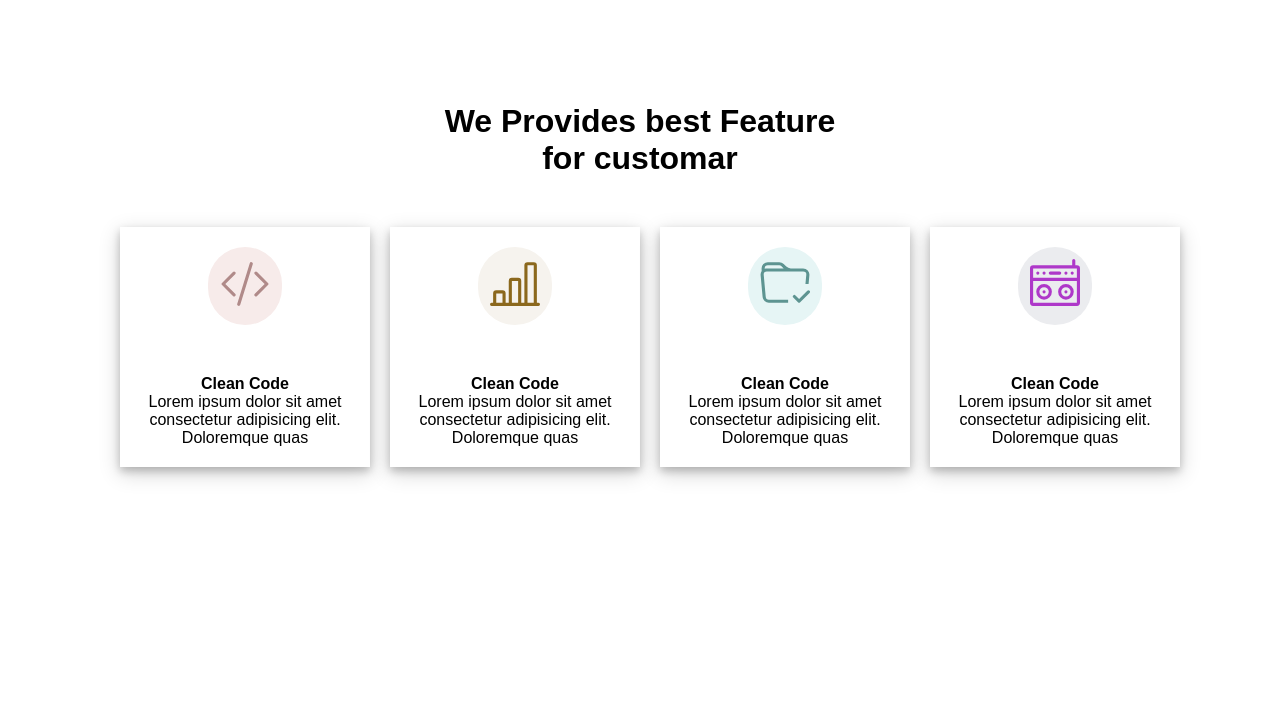
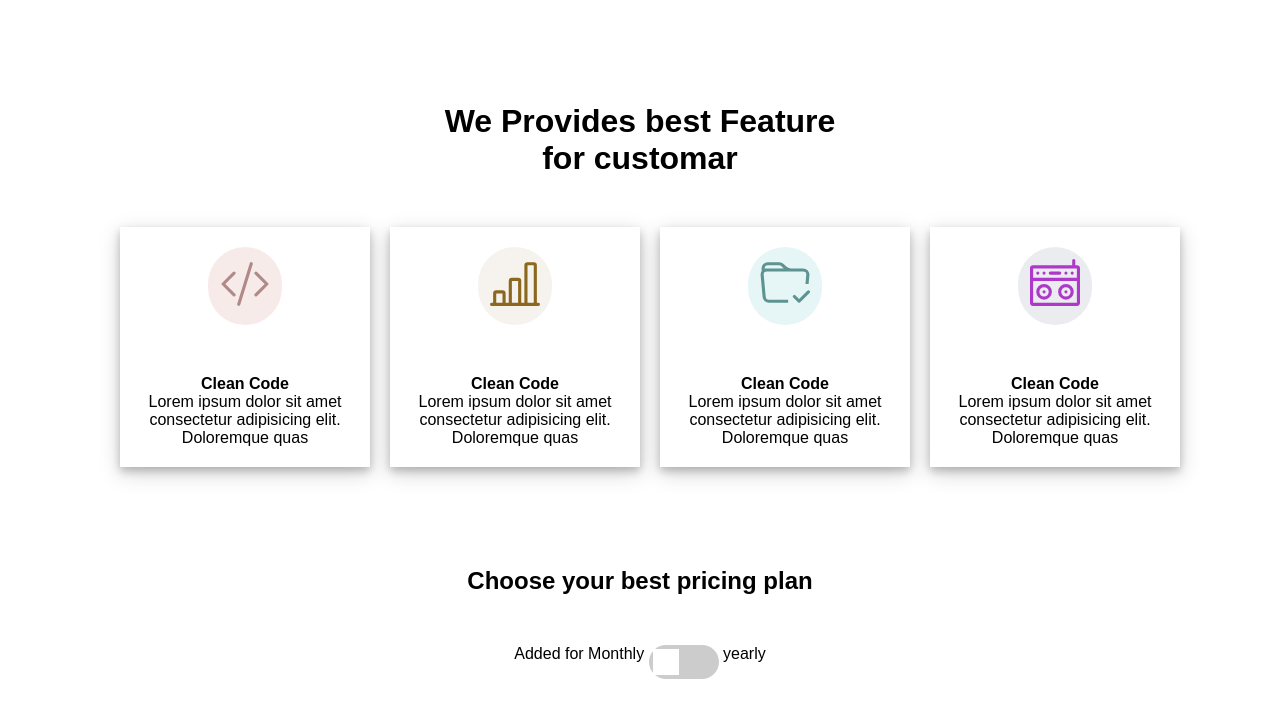
Before and after one commit to mahboobe-Mhz/Mahbo0beMohammadzade-maktab90, a plain HTML site: page index.html in a window 1280 px wide. Shown: the part 1195-1912 px from the top of the page. Before the commit the page ends 1762 px from the top, so only its background shows below. Drawn offline with nearby package versions, Linux system fonts and the light colour scheme.

Commit message:
answer Q9-2

```diff
--- a/index.html
+++ b/index.html
@@ -196,6 +196,19 @@
           </div>
         </div>
       </div>
+      <div class="main-middle-2 flex-column">
+        <h2>Choose your best pricing plan</h2>
+        <div>
+          <span> Added for Monthly </span>
+          <label class="switch">
+            <input type="checkbox" />
+            <span class="slider">
+          </label><span> yearly</span>
+        </div>
+        <div>
+
+        </div>
+      </div>
     </main>
     <footer></footer>
     <script
--- a/main-middle-1.css
+++ b/main-middle-1.css
@@ -7,6 +7,9 @@
 }
 .flex {
   display: flex;
+}
+.main-middle-1 {
+  margin-bottom: 100px;
 }
 .main-middle-1 h2 {
   margin-bottom: 50px;
@@ -57,6 +60,6 @@
   padding: 12px;
 }
 .hover2:hover {
-  background-image: url("./wave-haikei.png");
+  background-image: url("./wave-haikei\ \(1\).png");
   color: #f0f0f0;
 }
--- /dev/null
+++ b/main-middle-2.css
@@ -0,0 +1,48 @@
+.main-middle-2 h2 {
+  margin-bottom: 50px;
+}
+.switch {
+  position: relative;
+  display: inline-block;
+  width: 70px;
+  height: 34px;
+}
+
+.slider {
+  position: absolute;
+  cursor: pointer;
+  border-radius: 20px;
+  top: 0;
+  left: 0;
+  right: 0;
+  bottom: 0;
+  background-color: #ccc;
+  -webkit-transition: 0.4s;
+  transition: 0.4s;
+}
+
+.slider:before {
+  position: absolute;
+  content: "";
+  height: 26px;
+  width: 26px;
+  left: 4px;
+  bottom: 4px;
+  background-color: white;
+  -webkit-transition: 0.4s;
+  transition: 0.4s;
+}
+
+input:checked + .slider {
+  background-color: #2196f3;
+}
+
+input:focus + .slider {
+  box-shadow: 0 0 1px #2196f3;
+}
+
+input:checked + .slider:before {
+  -webkit-transform: translateX(26px);
+  -ms-transform: translateX(26px);
+  transform: translateX(26px);
+}
--- a/style.css
+++ b/style.css
@@ -2,6 +2,8 @@
 @import url("./header.css");
 @import url("./main-top.css");
 @import url("./main-middle-1.css");
+@import url("./main-middle-2.css");
+
 body {
   font-family: sans-serif;
 }
```
Also changed, not shown: wave-haikei (1).png (added), wave-haikei.png (deleted).
